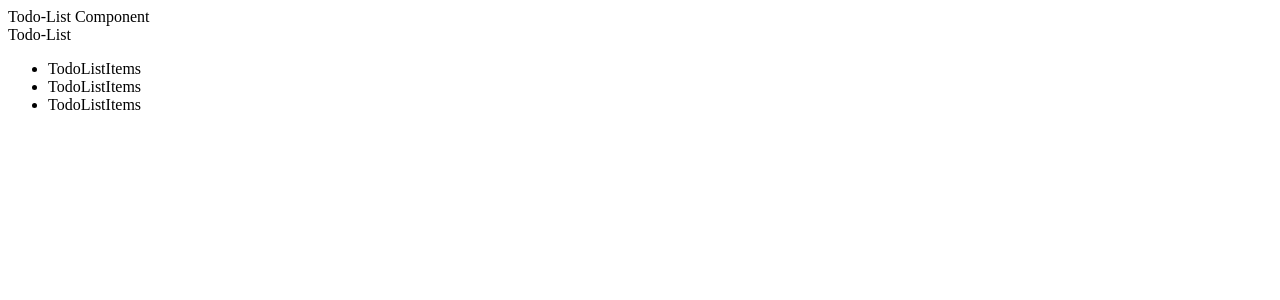
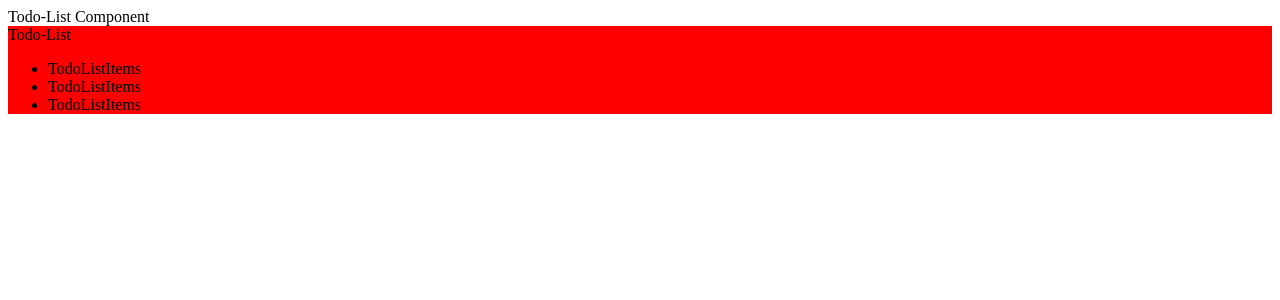
Before and after one commit to skulltron/belajar_react, a React (Create React App) app: page / in a window 1280 px wide. Shown: the top 300 px of the page. Built offline with nearby package versions, Linux system fonts and the light colour scheme.

Commit message:
Import Style di React

```diff
--- a/src/TodoList.js
+++ b/src/TodoList.js
@@ -1,11 +1,13 @@
 import React from 'react'
 import TodoListItems from './TodoListItems'
+
+import './style.css'
 
 //export cara cepat
 export default class TodoList extends React.Component{
     render(){
         return(
-            <div>Todo-List
+            <div className="mario">Todo-List
                 <ul>
                     <TodoListItems/>
                     <TodoListItems/>
--- /dev/null
+++ b/src/style.css
@@ -0,0 +1,3 @@
+.mario{
+    background-color: red;
+}
```
